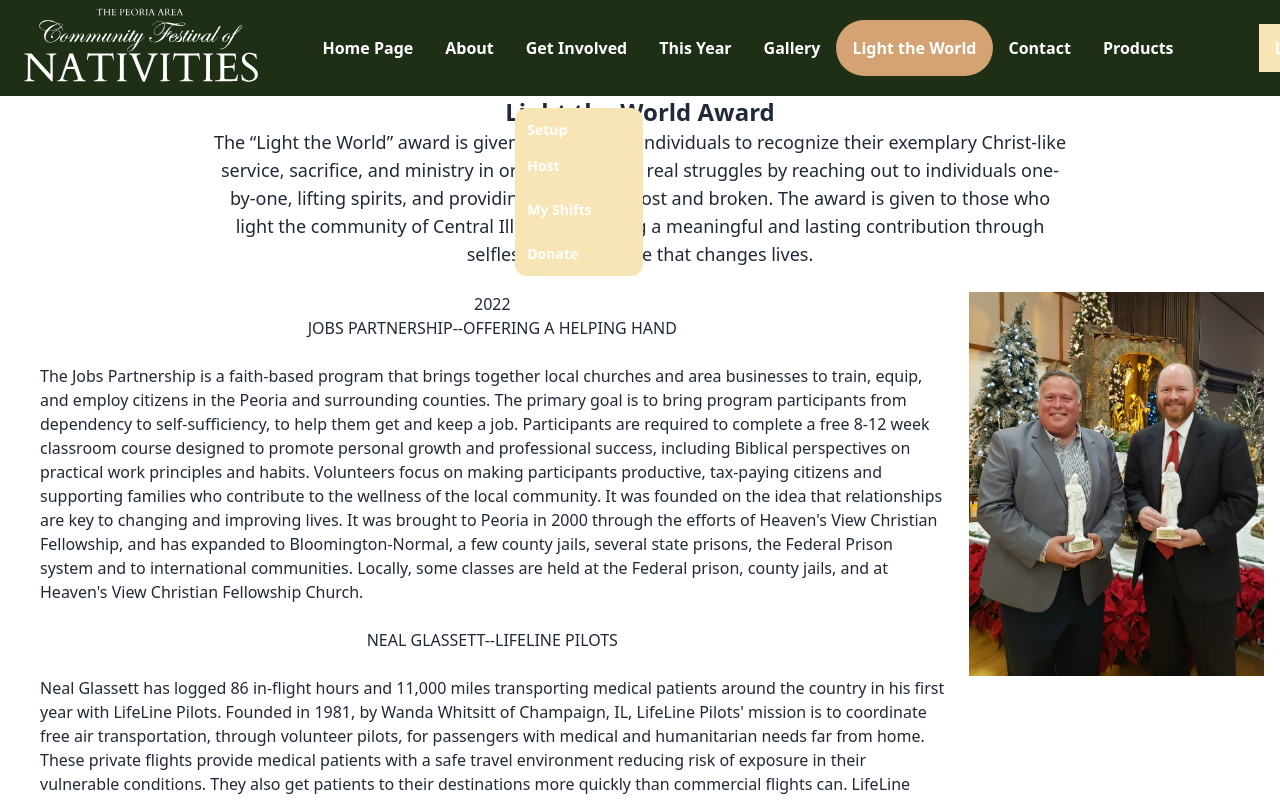
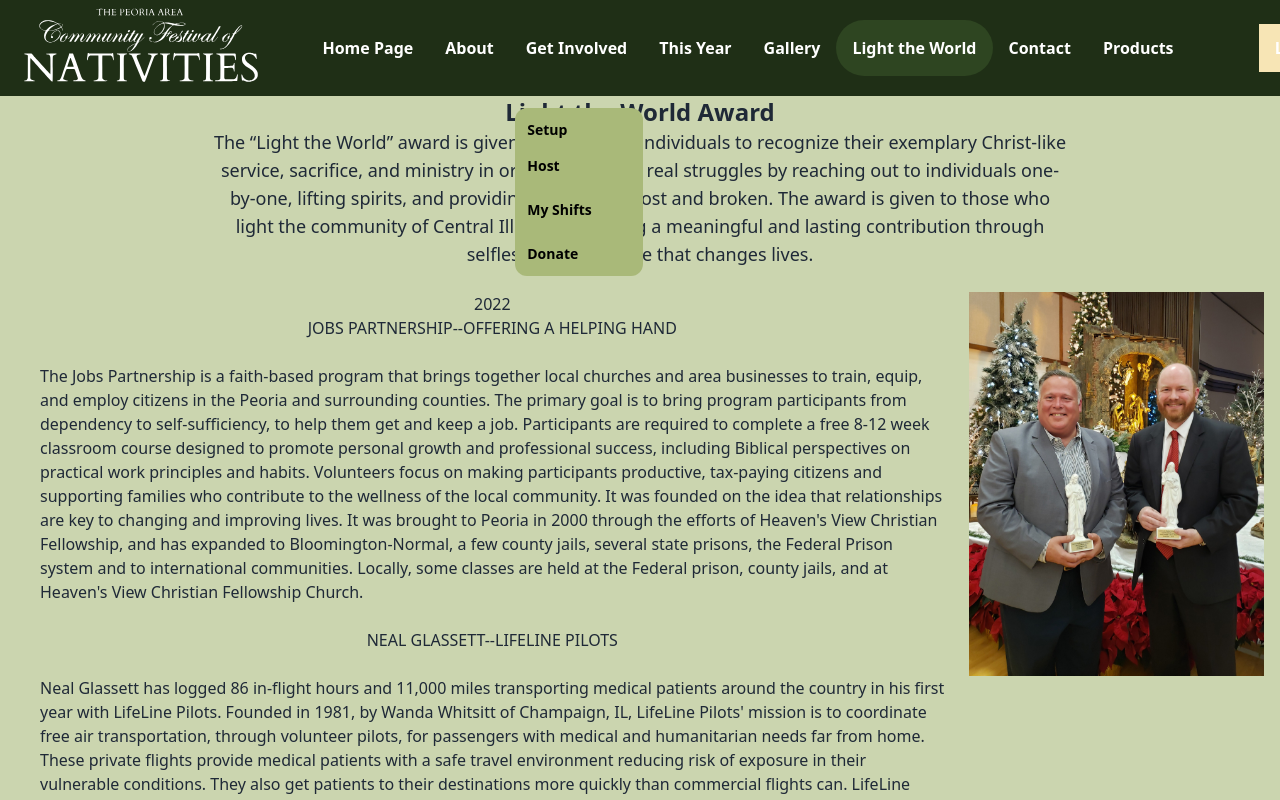
Before and after one commit to adaoj7/nativity_site, a React (Vite) app: page /lightTheWorld in a window 1280 px wide. Both pictures are taken after a click on the button "Get Involved". Shown: the top 800 px of the page. Built offline with nearby package versions, Linux system fonts and the light colour scheme; no server answers.

Commit message:
added green stylings for new theme colorings

```diff
--- a/src/components/VolunteerComponents/Host.jsx
+++ b/src/components/VolunteerComponents/Host.jsx
@@ -123,7 +123,7 @@
             {/* desktop screen */}
             <div className="hidden desktop:flex flex-col justify-center w-screen p-4 mt-24 min-h-[85vh]">
                 <div className="flex flex-col items-center w-full">
-                    <div className="min-h-[66vh] px-8 pt-4 m-2 border-2 rounded-2xl border-black bg-second shadow-2xl">
+                    <div className="min-h-[66vh] px-8 pt-4 m-2 border-2 rounded-2xl border-black bg-beigeGreen-300 shadow-2xl">
                         <h2 className="flex justify-center text-xl font-semibold">
                             Hello, {fname} {lname}
                         </h2>
@@ -214,7 +214,7 @@
                                     <div className="flex justify-center px-24 mx-8 mb-12 align-bottom">
                                         <button
                                             type="submit"
-                                            className="btn w-full bg-third text-white border-black border-[1px] rounded-lg  hover:text-black hover:bg-white"
+                                            className="btn w-full bg-beigeGreen-50 text-black border-black border-[1px] rounded-lg  hover:text-black hover:bg-beigeGreen-400 hover:border-black text-lg"
                                         >
                                             Submit
                                         </button>
--- a/src/components/VolunteerComponents/Setup.jsx
+++ b/src/components/VolunteerComponents/Setup.jsx
@@ -125,7 +125,7 @@
             {/* desktop screen */}
             <div className="hidden desktop:flex flex-col justify-center w-screen p-4 mt-24 min-h-[85vh]">
                 <div className="flex flex-col items-center w-full">
-                    <div className="min-h-[66vh] px-8 pt-4 m-2 border-2 rounded-2xl border-black bg-second shadow-xl">
+                    <div className="min-h-[66vh] px-8 pt-4 m-2 border-2 rounded-2xl border-black bg-beigeGreen-300 shadow-xl">
                         <h2 className="flex justify-center text-2xl font-semibold">
                             Hello, {fname} {lname}
                         </h2>
@@ -217,7 +217,7 @@
                                     <div className="flex justify-center px-24 mx-8 mb-12 align-bottom">
                                         <button
                                             type="submit"
-                                            className="btn w-full bg-third text-white border-black border-[1px]  hover:text-black hover:bg-white text-lg"
+                                            className="btn w-full bg-beigeGreen-50 text-black border-black border-[1px]  hover:text-black hover:bg-beigeGreen-400 hover:border-black  text-lg"
                                         >
                                             Submit
                                         </button>
--- a/src/components/VolunteerComponents/ShiftTimes.jsx
+++ b/src/components/VolunteerComponents/ShiftTimes.jsx
@@ -18,7 +18,7 @@
                                 name="checked"
                                 value={ele.shiftId.toString()}
                                 key={ele.shiftId.toString()}
-                                className="flex align-middle rounded-sm h-4 w-4 text-white checked:accent-third "
+                                className="flex align-middle rounded-sm h-4 w-4 text-white checked:accent-beigeGreen-400 hover:accent-beigeGreen-300"
                             />
                             {ele.timeRange}
                         </label>
--- a/src/layout/Header.jsx
+++ b/src/layout/Header.jsx
@@ -46,7 +46,7 @@
         location.pathname === "/" ? "text-white" : "text-white"
     }`;
     const desktopActive = `flex align-middle p-4 rounded-3xl whitespace-nowrap ${
-        location.pathname === "/" ? "underline" : "bg-thirdLight rounded-full"
+        location.pathname === "/" ? "underline" : "bg-calPoly rounded-full"
     }`;
 
     const loginButtonInactive = `flex p-4 justify-center align-middle items-center text-white hover:underline hover:rounded-full hover:text-white whitespace-nowrap ${
@@ -251,10 +251,10 @@
                                 </Menu.Button>
                             </div>
                             <Menu.Items
-                                className={`absolute right-0 mt-8 w-32 origin-top-right rounded-xl  ring-opacity-50 focus:outline-none ${
+                                className={`absolute right-0 mt-8 w-32 origin-top-right rounded-xl ring-opacity-50 focus:outline-none ${
                                     location.pathname === "/"
-                                        ? "bg-darkGreenLight "
-                                        : "bg-secondLight"
+                                        ? "bg-olivineGreen-300 "
+                                        : "bg-olivineGreen-300"
                                 }`}
                             >
                                 <div className="px-1 py-1 ">
@@ -267,14 +267,14 @@
                                                         ? `${
                                                               location.pathname ===
                                                               "/"
-                                                                  ? "bg-calPoly/80 text-white"
-                                                                  : "bg-thirdLight text-white"
+                                                                  ? "bg-beigeGreen-400/80 text-black"
+                                                                  : "bg-beigeGreen-400/80 text-black"
                                                           }`
                                                         : `${
                                                               location.pathname ===
                                                               "/"
-                                                                  ? " text-white"
-                                                                  : " text-white"
+                                                                  ? " text-black"
+                                                                  : " text-black"
                                                           }`
                                                 } group flex w-full items-center rounded-lg px-2 py-2 text-sm`}
                                             >
@@ -292,14 +292,14 @@
                                                         ? `${
                                                               location.pathname ===
                                                               "/"
-                                                                  ? "bg-calPoly text-white"
-                                                                  : "bg-thirdLight text-white"
+                                                                  ? "bg-beigeGreen-400/80 text-black"
+                                                                  : "bg-beigeGreen-400/80 text-black"
                                                           }`
                                                         : `${
                                                               location.pathname ===
                                                               "/"
-                                                                  ? " text-white"
-                                                                  : " text-white"
+                                                                  ? " text-black"
+                                                                  : " text-black"
                                                           }`
                                                 } group flex w-full items-center rounded-lg px-2 py-2 text-sm`}
                                             >
@@ -318,14 +318,14 @@
                                                         ? `${
                                                               location.pathname ===
                                                               "/"
-                                                                  ? "bg-calPoly text-white"
-                                                                  : "bg-thirdLight text-white"
+                                                                  ? "bg-beigeGreen-400/80 text-black"
+                                                                  : "bg-beigeGreen-400/80 text-black"
                                                           }`
                                                         : `${
                                                               location.pathname ===
                                                               "/"
-                                                                  ? " text-white"
-                                                                  : " text-white"
+                                                                  ? " text-black"
+                                                                  : " text-black"
                                                           }`
                                                 } group flex w-full items-center rounded-lg px-2 py-2 text-sm`}
                                             >
@@ -344,14 +344,14 @@
                                                         ? `${
                                                               location.pathname ===
                                                               "/"
-                                                                  ? "bg-calPoly text-white"
-                                                                  : "bg-thirdLight text-white"
+                                                                  ? "bg-beigeGreen-400/80 text-black"
+                                                                  : "bg-beigeGreen-400/80 text-black"
                                                           }`
                                                         : `${
                                                               location.pathname ===
                                                               "/"
-                                                                  ? " text-white"
-                                                                  : " text-white"
+                                                                  ? " text-black"
+                                                                  : " text-black"
                                                           }`
                                                 } group flex w-full items-center rounded-lg px-2 py-2 text-sm`}
                                             >
@@ -421,7 +421,7 @@
                                     tabIndex={0}
                                     className="card card-normal dropdown-content mt-24"
                                 >
-                                    <div className="card-body rounded-xl bg-secondLight text-black">
+                                    <div className="card-body rounded-xl bg-olivineGreen-300 text-black">
                                         <div className="text-xl whitespace-nowrap">
                                             Hello, {fname} {lname}
                                         </div>
@@ -431,13 +431,13 @@
                                         <div className="flex flex-row">
                                             <NavLink
                                                 to="/volunteer/setup"
-                                                className="btn hover:bg-thirdLight hover:border-thirdLight hover:text-white m-4"
+                                                className="btn hover:bg-beigeGreen-400 hover:border-beigeGreen-400 hover:text-black m-4"
                                             >
                                                 Setup
                                             </NavLink>
                                             <NavLink
                                                 to="/volunteer/host"
-                                                className="btn hover:bg-thirdLight hover:border-thirdLight hover:text-white m-4"
+                                                className="btn hover:bg-beigeGreen-400 hover:border-beigeGreen-400 hover:text-black m-4"
                                             >
                                                 Host
                                             </NavLink>
@@ -447,12 +447,12 @@
                                         </div>
                                         <NavLink
                                             to="/volunteer/myShifts"
-                                            className="btn hover:bg-thirdLight hover:border-thirdLight hover:text-white m-4"
+                                            className="btn hover:bg-beigeGreen-400 hover:border-beigeGreen-400 hover:text-black m-4"
                                         >
                                             My Shifts
                                         </NavLink>
                                         <button
-                                            className="btn hover:bg-thirdLight hover:border-thirdLight hover:text-white flex font-semibold "
+                                            className="btn hover:bg-beigeGreen-400 hover:border-beigeGreen-400 hover:text-black flex font-semibold "
                                             onClick={handleClick}
                                         >
                                             Logout
--- a/src/layout/Layout.jsx
+++ b/src/layout/Layout.jsx
@@ -1,16 +1,16 @@
-import React from 'react'
-import Footer from './Footer'
-import Header from './Header'
-import { Outlet } from 'react-router-dom'
+import React from "react";
+import Footer from "./Footer";
+import Header from "./Header";
+import { Outlet } from "react-router-dom";
 
 const Layout = () => {
-  return (
-    <>
-    <Header/>
-    <Outlet/>
-    <Footer/>
-    </>
-    )
-}
+    return (
+        <div className="bg-beigeGreen-400">
+            <Header />
+            <Outlet />
+            <Footer />
+        </div>
+    );
+};
 
-export default Layout
+export default Layout;
--- a/tailwind.config.js
+++ b/tailwind.config.js
@@ -31,10 +31,15 @@
                 calPoly: "#2E4521",
 
                 // Alternate color attempts
+                "beigeGreen-400": "#CBD5AF",
                 "beigeGreen-300": "#E5EAD7",
                 "beigeGreen-200": "#E6EAD7",
                 "beigeGreen-100": "#EEF1E4",
                 "beigeGreen-50": "#F7F8F2",
+                "olivineGreen-300": "#A9B979",
+                "olivineGreen-200": "#B1C087",
+                "olivineGreen-100": "#B9C794",
+                "olivineGreen-50": "#C2CEA1",
             },
         },
     },
```
